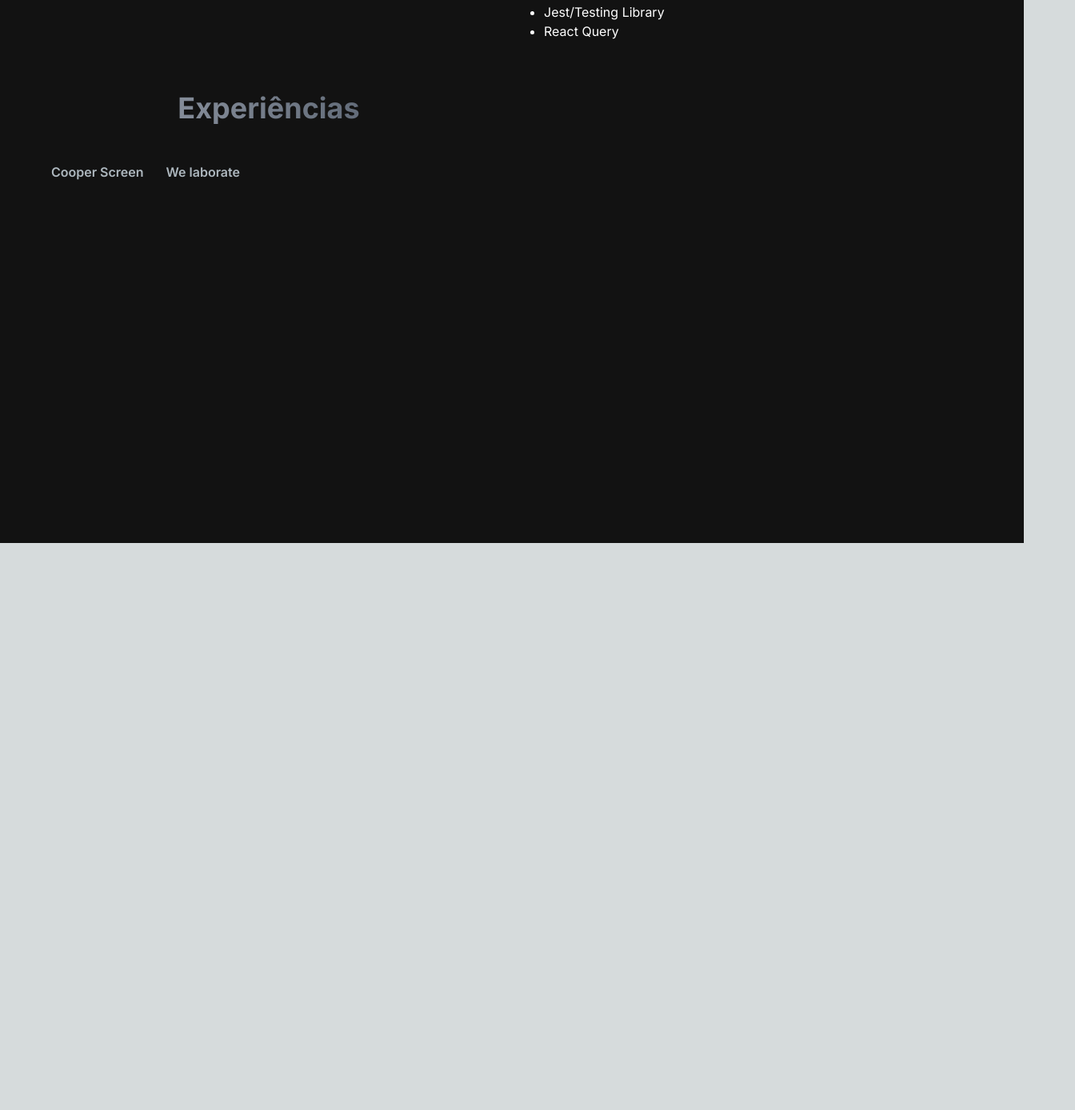
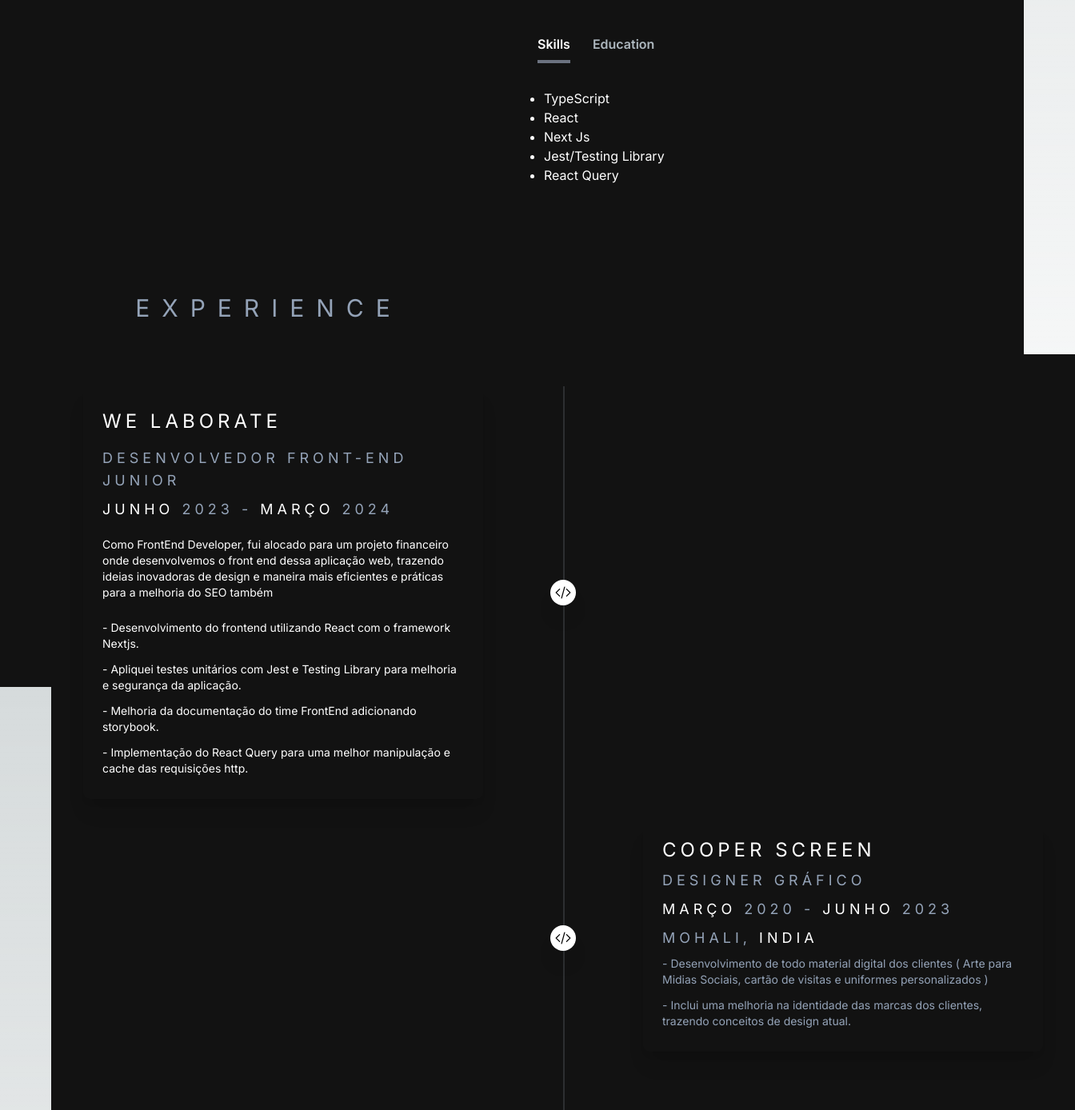
Before and after one commit to Renatofujimoto/next-portfolio, a Next.js app: page /about in a window 1280 px wide. Shown: the part 932-2320 px from the top of the page at 80% size, 1344 px wide, since content can reach past the window. Before the commit the page ends 1611 px from the top, so only its background shows below. Built offline with nearby package versions, Linux system fonts and the light colour scheme.

Commit message:
feat: change session experience

```diff
--- a/app/about/page.tsx
+++ b/app/about/page.tsx
@@ -6,6 +6,7 @@
 import DownloadButton from "@/components/Home/DownloadButton";
 
 import Skills from "@/components/BannerSkills/skillsBanner";
+import { Experience } from "@/components/Experiencie/Experience";
 
 interface TabData {
   title: string;
@@ -99,10 +100,10 @@
               className="rounded-full shadow-2xl"
             />
             <div className="mt-4 md:mt-0 text-left flex flex-col h-full">
-              <h2 className="text-4xl font-bold mb-4 text-center text-transparent bg-clip-text bg-gradient-to-r from-gray-400 to-gray-600">
+              <h3 className="tracking-[15px] text-center my-10 uppercase text-slate-400 text-xl md:text-3xl">
                 Sobre Mim
-              </h2>
-              <p className="text-base text-justify lg:text-lg">
+              </h3>
+              <p className="text-xs md:text-lg mb-2 text-white tracking-[3px]">
                 Sou um desenvolvedor FrontEnd apaixonado por criar aplicações
                 web interativas e responsivas. eu tenho experiencia trabalhando
                 com JavaScript, React, NextJs, ReactQuery, Jest/Testing Library
@@ -146,27 +147,7 @@
               </div>
             </div>
             <div className="mt-4 md:mt-0 text-left flex flex-col h-[500px]">
-              <h2 className="text-4xl font-bold mb-4 text-center text-transparent bg-clip-text bg-gradient-to-r from-gray-400 to-gray-600">
-                Experiências
-              </h2>
-
-              <div className="flex flex-col sm:flex-row justify-start mt-8 space-y-4 sm:space-y-0 sm:space-x-4 ">
-                <TabButton
-                  selectTab={() => handleTabChange("design")}
-                  active={tab === "design"}
-                >
-                  Cooper Screen
-                </TabButton>
-                <TabButton
-                  selectTab={() => handleTabChange("empresas")}
-                  active={tab === "empresas"}
-                >
-                  We laborate
-                </TabButton>
-              </div>
-              <div className="mt-8">
-                {TAB_DATA2.find((t) => t.id === tab)?.content}
-              </div>
+              <Experience />
             </div>
           </div>
         </section>
--- a/app/projects/page.tsx
+++ b/app/projects/page.tsx
@@ -100,8 +100,8 @@
     <>
       <main className="flex h-full flex-col bg-[#121212]">
         <section>
-          <h2 className="text-center text-4xl font-bold text-white mt-4 mb-8 md:mb-12">
-            My Projects
+          <h2 className="tracking-[15px] text-center my-10 uppercase text-slate-400 text-xl md:text-3xl">
+            Meus Projetos
           </h2>
           <AchievementsSection />
           <div className="text-white flex flex-row justify-center items-center gap-2 py-6">
--- /dev/null
+++ b/components/Experiencie/Experience.tsx
@@ -0,0 +1,111 @@
+"use client";
+import { CodeBracketIcon } from "@heroicons/react/24/outline";
+import Link from "next/link";
+import React from "react";
+
+const Experience = () => {
+  return (
+    <div className="py-8 bg-[#121212]">
+      <h3 className="tracking-[15px] text-center my-10 uppercase text-slate-400 text-xl md:text-3xl">
+        Experience
+      </h3>
+      <div className="hidden md:block container mx-auto w-full h-full">
+        <div className="relative wrap overflow-hidden p-10 h-full w-screen bg-[#121212]">
+          <div
+            className="border-2-2 absolute border-opacity-20 border-gray-400 h-full border"
+            style={{ left: "50%" }}
+          ></div>
+          <div className="mb-8 flex justify-between flex-row-reverse items-center w-full left-timeline bg-[#121212]">
+            <div className="order-1 w-5/12"></div>
+            <div className="z-20 flex items-center order-1 bg-white shadow-xl w-8 h-8 rounded-full">
+              <CodeBracketIcon className="h-5 w-5 mx-auto text-black" />
+            </div>
+            <div className="order-1 rounded-lg shadow-xl w-5/12 px-6 py-4">
+              <div>
+                <div className="flex flex-col justify-center items-start md:flex-row w-full">
+                  <div className="mt-3 flex flex-col items-start">
+                    <Link
+                      href="https://shopyvilladevelopers.com/"
+                      className="text-sm md:text-2xl mb-4 text-white tracking-[5px] uppercase"
+                    >
+                      We Laborate
+                    </Link>
+                    <p className="text-xs md:text-lg mb-2 text-slate-400 uppercase tracking-[5px]">
+                      Desenvolvedor Front-end Junior
+                    </p>
+                    <p className="text-xs md:text-lg mb-2 text-slate-400 uppercase tracking-[5px]">
+                      <span className="text-white">Junho</span> 2023 -{" "}
+                      <span className="text-white">Março</span> 2024
+                    </p>
+
+                    <p className="text-sm mb-3 mt-3 text-white leading-5">
+                      Como FrontEnd Developer, fui alocado para um projeto
+                      financeiro onde desenvolvemos o front end dessa aplicação
+                      web, trazendo ideias inovadoras de design e maneira mais
+                      eficientes e práticas para a melhoria do SEO também
+                    </p>
+                    <p className="text-sm mb-3 mt-3 text-white leading-5">
+                      - Desenvolvimento do frontend utilizando React com o
+                      framework Nextjs.
+                    </p>
+                    <p className="text-sm mb-3 text-white leading-5">
+                      - Apliquei testes unitários com Jest e Testing Library
+                      para melhoria e segurança da aplicação.
+                    </p>
+                    <p className="text-sm mb-3 text-white leading-5">
+                      - Melhoria da documentação do time FrontEnd adicionando
+                      storybook.
+                    </p>
+                    <p className="text-sm mb-3 text-white leading-5">
+                      - Implementação do React Query para uma melhor manipulação
+                      e cache das requisições http.
+                    </p>
+                  </div>
+                </div>
+              </div>
+            </div>
+          </div>
+
+          {/* segunda experiencia */}
+          <div className="mb-8 flex justify-between items-center w-full right-timeline bg-[#121212]">
+            <div className="order-1 w-5/12"></div>
+            <div className="z-20 flex items-center order-1 bg-white shadow-xl w-8 h-8 rounded-full">
+              <CodeBracketIcon className="h-5 w-5 mx-auto text-black" />
+            </div>
+            <div className="order-1 rounded-lg shadow-xl w-5/12 px-6 py-4">
+              <div className="flex flex-col items-start">
+                <Link
+                  href="https://skynox.tech/"
+                  className="text-sm md:text-2xl mb-2 text-white tracking-[5px] uppercase"
+                >
+                  Cooper Screen{" "}
+                </Link>
+                <p className="text-xs md:text-lg mb-2 text-slate-400 uppercase tracking-[5px]">
+                  Designer Gráfico
+                </p>
+                <p className="text-xs md:text-lg mb-2 text-slate-400 uppercase tracking-[5px]">
+                  <span className="text-white">Março</span> 2020 -{" "}
+                  <span className="text-white">Junho</span> 2023
+                </p>
+                <p className="text-xs md:text-lg mb-2 text-slate-400 uppercase tracking-[5px]">
+                  Mohali, <span className="text-white">India</span>
+                </p>
+                <p className="text-sm mb-3 text-slate-400 leading-5">
+                  - Desenvolvimento de todo material digital dos clientes ( Arte
+                  para Midias Sociais, cartão de visitas e uniformes
+                  personalizados )
+                </p>
+                <p className="text-sm mb-3 text-slate-400 leading-5">
+                  - Inclui uma melhoria na identidade das marcas dos clientes,
+                  trazendo conceitos de design atual.
+                </p>
+              </div>
+            </div>
+          </div>
+        </div>
+      </div>
+    </div>
+  );
+};
+
+export { Experience };
--- a/components/Home/Home.tsx
+++ b/components/Home/Home.tsx
@@ -34,11 +34,14 @@
                 repeat={Infinity}
               />
             </h2>
-            <p className="text-[#ADB7BE] mt-9 my-4 text-base sm:text-lg lg:text-xl text-left">
-              Bem vindo, meu nome é Renato e sou Desenvolvedor FrontEnd, formado
-              em Análise e Desenvolvimento de Sistemas, apaixonado por
-              tecnologia, autodidata, proativo, fascinado em adquirir
-              conhecimento.
+            <p className="text-xs md:text-lg mb-2 text-white tracking-[3px]">
+              Bem vindo, meu nome é Renato e sou Desenvolvedor Front End com +1
+              ano de experiência, formado em Análise e Desenvolvimento de
+              Sistemas, com foco em criar aplicações web/mobile interativas e
+              responsivas. Com foco principal nas stacks Frontend:
+              JavaScript/Typescript, React, NextJs, React Native, ReactQuery,
+              Jest/Testing Library. E secundariamente nas stacks BackEnd:
+              Express, Nodejs, Docker, Postgresql e PrismaOrm
             </p>
           </motion.div>
           <motion.div
```
